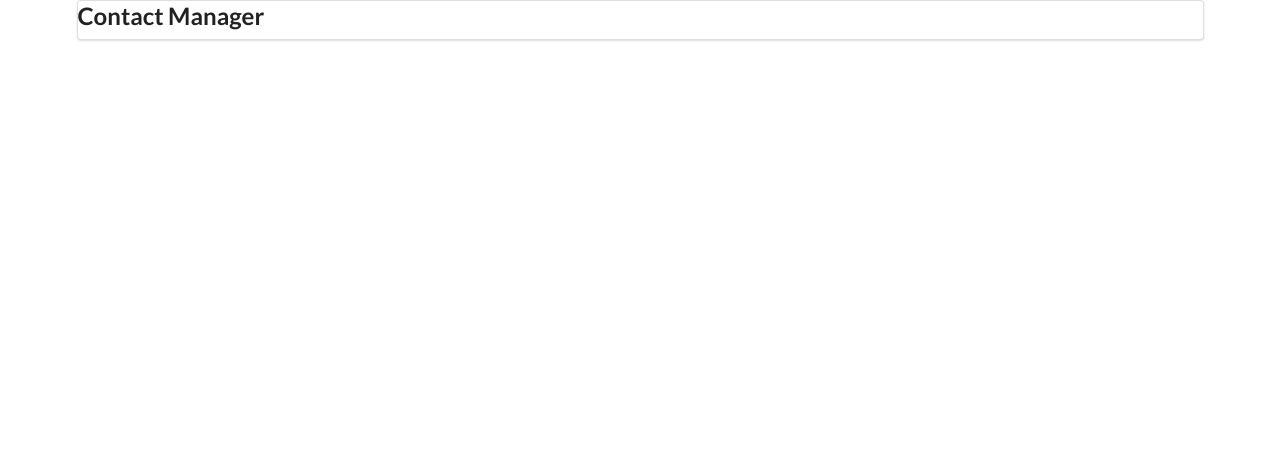
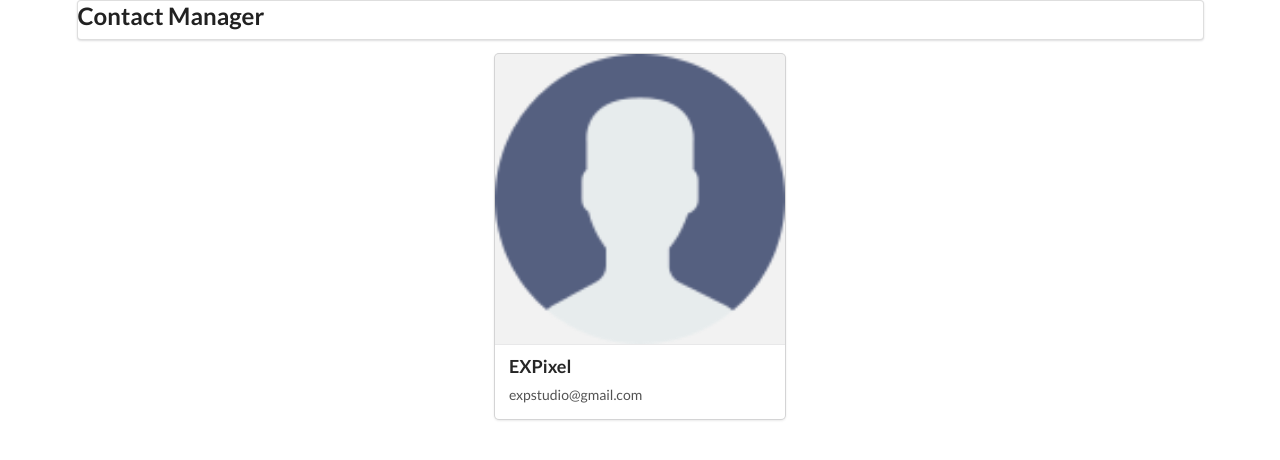
Before and after one commit to ExpixelStudio/contact-manager-app, a React (Vite) app: page /contact/1 in a window 1280 px wide. Before the commit this address had no page. Shown: the top 460 px of the page. Built offline with nearby package versions, Linux system fonts and the light colour scheme.

Commit message:
created ContactDetails component, created route to ContactDetails for individual contacts by pathing by id prop; /contact/:id.

```diff
--- a/src/App.jsx
+++ b/src/App.jsx
@@ -6,6 +6,7 @@ import { BrowserRouter as Router , Routes, Route } from 'react-router-dom';
 import Header from './components/Header';
 import ContactList from './components/ContactList';
 import AddContact from './components/AddContact';
+import ContactDetails from './components/ContactDetails';
 
 
 function App() {
@@ -67,6 +68,11 @@ function App() {
             }
           />
 
+          <Route
+            path="/contact/:id" // :propname ,colon followed by prop name refrences the prop.
+            element ={<ContactDetails/>}
+          />
+
         </Routes>
 
       </Router>
--- a/src/components/AddContact.jsx
+++ b/src/components/AddContact.jsx
@@ -4,7 +4,7 @@ import { useNavigate } from "react-router-dom";
 
 function AddContactWithNavigate(props) {
     const navigate = useNavigate();
-    return <AddContact {...props} navigate={navigate} />;
+    return <AddContact {...props} navigate={navigate} />; //navigate is the navigate prop from the AddContact class this.props.navigate line.
 }
 
 
--- a/src/components/ContactCard.jsx
+++ b/src/components/ContactCard.jsx
@@ -1,4 +1,5 @@
 import user from '../assets/user.png';
+import { Link } from 'react-router-dom';
 /* import { v4 as uuidv4 } from 'uuid'; */
 
 function ContactCard(props){
@@ -9,8 +10,11 @@ function ContactCard(props){
         <div className="item">
                 <img src={user} alt="user" className="ui avatar image" />
                 <div className="content">
-                    <div className="header">{name}</div>
-                    <div>{email}</div>
+                    <Link to = {`/contact/${id}`}>
+                        <div className="header">{name}</div>
+                        <div>{email}</div>
+                    </Link>
+
                 </div>
                 <i
                     className="trash alternate outline icon"
--- /dev/null
+++ b/src/components/ContactDetails.jsx
@@ -0,0 +1,22 @@
+import user from '../assets/user.png';
+import { Link } from 'react-router-dom';
+
+
+const ContactDetails = (props) =>{
+
+    return (
+        <div className="main">
+            <div className="ui card centered">
+                <div className="image">
+                    <img src={user} alt="user" />
+                </div>
+                <div className="content">
+                    <div className="header">EXPixel</div>
+                    <div className="description">expstudio@gmail.com</div>
+                </div>
+            </div>
+        </div>
+    )
+};
+
+export default ContactDetails;
--- a/src/components/ContactList.jsx
+++ b/src/components/ContactList.jsx
@@ -9,13 +9,13 @@ function ContactList(props){
         console.log(`removed ID:${id}`)
     }
 
-    const contacts = [
+   /*  const contacts = [
         {
             id : '1',
             name : 'battlepower',
             email : 'pixelgame@gmail.com',
         },
-    ];
+    ]; */
 
 
 
--- a/src/components/Header.jsx
+++ b/src/components/Header.jsx
@@ -1,7 +1,7 @@
 function Header(){
     return (
         <div className="ui menu">
-            <div className="ui container center aligned">
+            <div className="ui center aligned container">
                 <h2>Contact Manager</h2>
             </div>
         </div>
```
